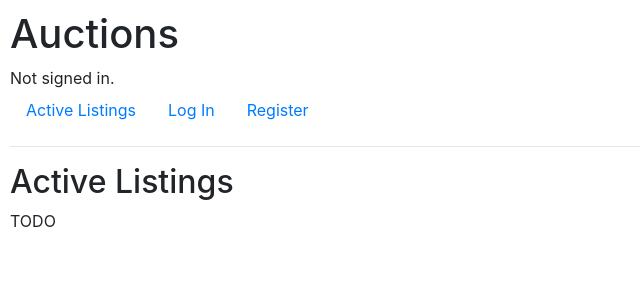
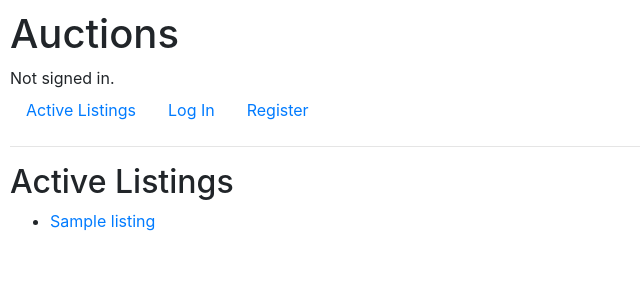
Before and after one commit to temirlanmur/project-2, a Django app: template auctions/templates/auctions/index.html in a window 1280 px wide. Shown: the top 300 px of the page, without its empty margins (0-640 px from the left). Run offline with Django 3.2, Linux system fonts and the light colour scheme; the template is opened without the code that fills it: most values are stand-ins (such as "Sample title", 1, 10 or a date in 2020); parts of the project's set-up code (start-up, migrations or seed data) failed here and were passed over; some libraries are stand-ins or nearby versions.

Commit message:
Modify index template to display active listings

```diff
--- a/auctions/templates/auctions/index.html
+++ b/auctions/templates/auctions/index.html
@@ -3,5 +3,13 @@
 {% block body %}
     <h2>Active Listings</h2>
 
-    TODO
+    <ul>
+        {% for listing in active_listings %}
+            <li>
+                <a href="{{ listing.get_absolute_url }}">
+                    {{ listing.name }}
+                </a>
+            </li>
+        {% endfor %}
+    </ul>
 {% endblock %}
```
